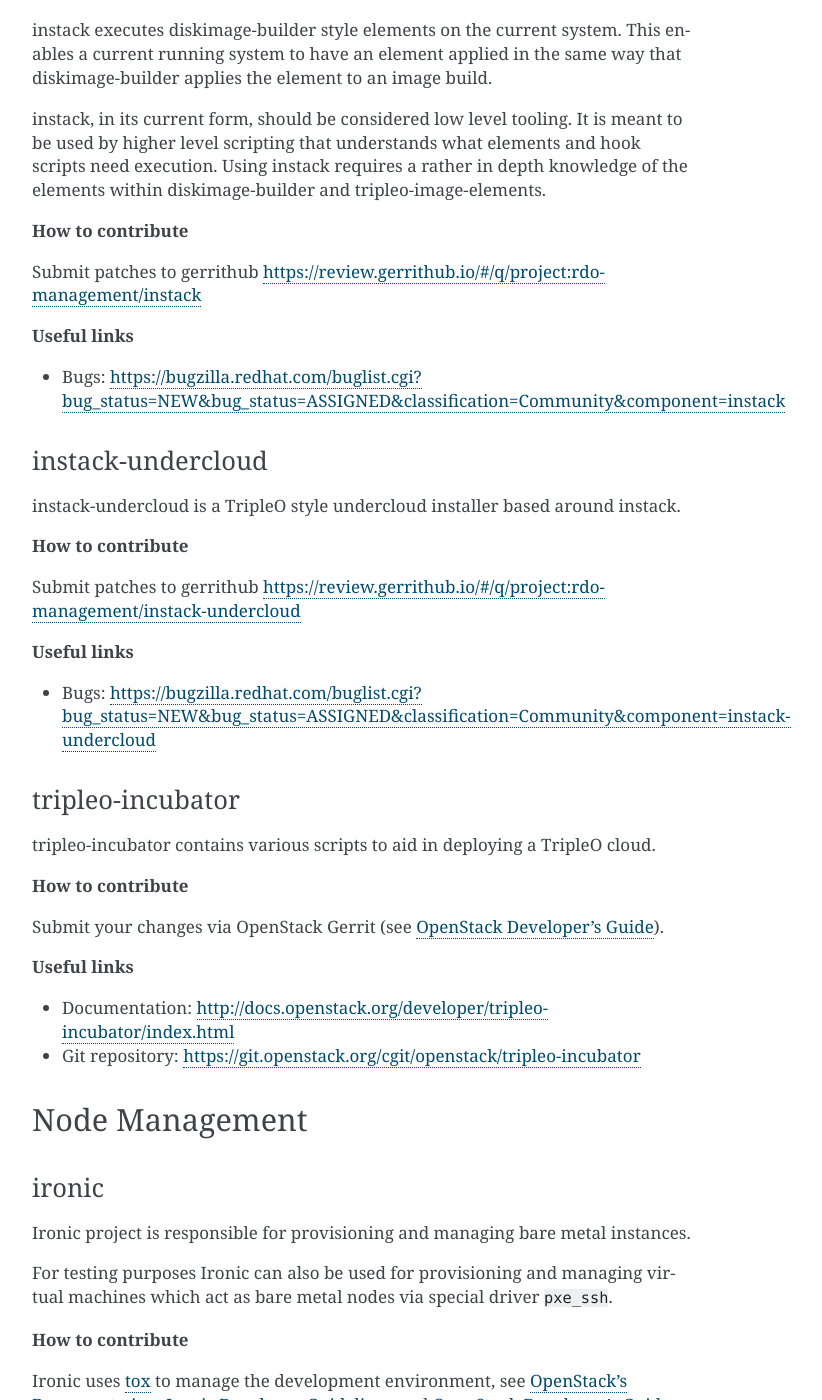
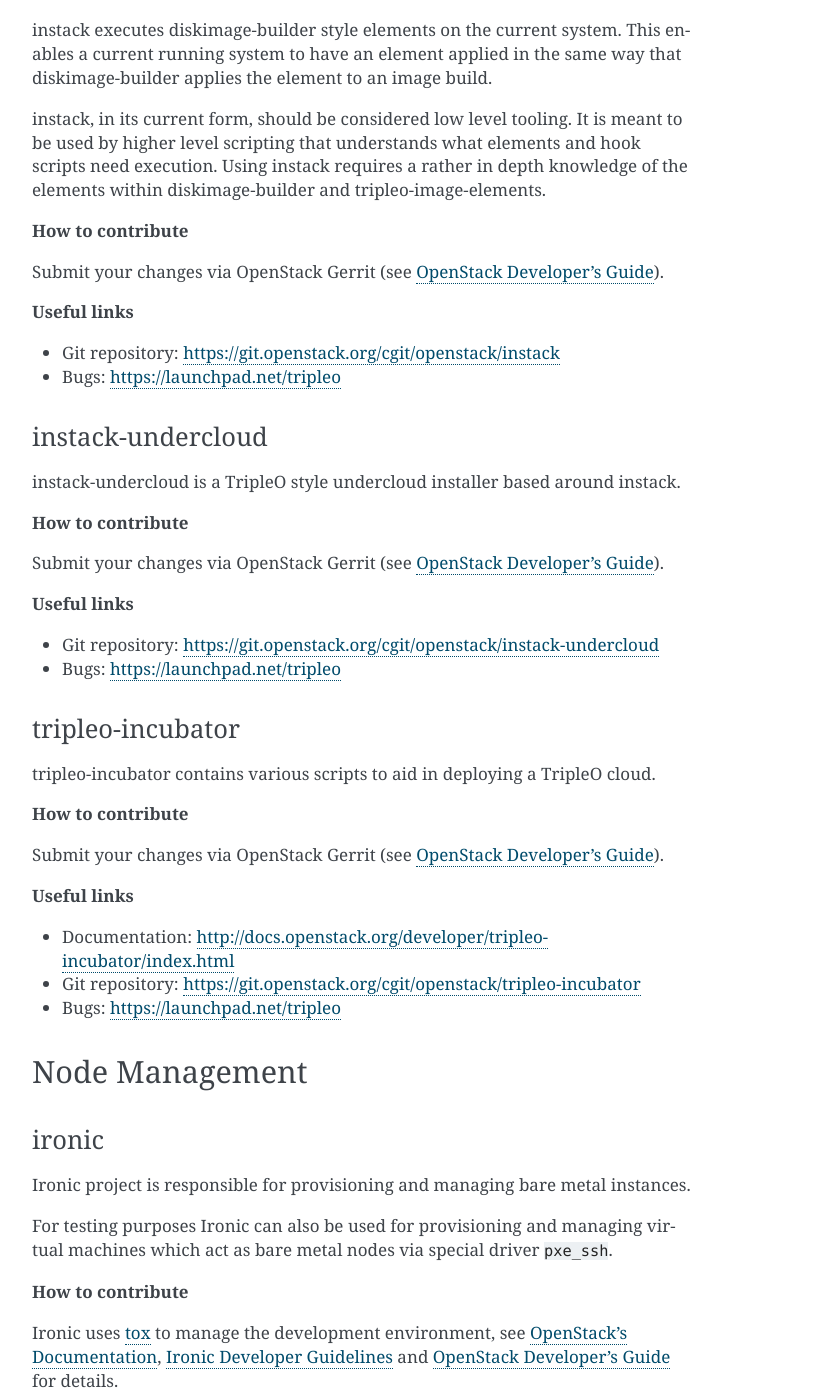
Before and after one commit to openstack-archive/tripleo-docs, a Sphinx documentation site: the page built from doc/source/introduction/components.rst, in a window 1280 px wide and 1400 px high, scrolled down 2285 px. Shown: the whole window, without its empty margins (388-1210 px from the left). Built offline with Sphinx 7.4.7, drawn with Linux system fonts in a browser that asks for light colours.

Commit message:
Update links for instack/instack-undercloud
Update the git repository and bug url links for instack and
instack-undercloud.

Change-Id: I80f1ab92989a2fb541b76664593b178cc3d52b74

```diff
--- a/doc/source/introduction/components.rst
+++ b/doc/source/introduction/components.rst
@@ -138,11 +138,14 @@
 
 **How to contribute**
 
-Submit patches to gerrithub https://review.gerrithub.io/#/q/project:rdo-management/instack
+Submit your changes via OpenStack Gerrit (see
+`OpenStack Developer's Guide
+<http://docs.openstack.org/infra/manual/developers.html>`_).
 
 **Useful links**
 
-* Bugs: https://bugzilla.redhat.com/buglist.cgi?bug_status=NEW&bug_status=ASSIGNED&classification=Community&component=instack
+* Git repository: https://git.openstack.org/cgit/openstack/instack
+* Bugs: https://launchpad.net/tripleo
 
 instack-undercloud
 ^^^^^^^^^^^^^^^^^^
@@ -151,11 +154,14 @@
 
 **How to contribute**
 
-Submit patches to gerrithub https://review.gerrithub.io/#/q/project:rdo-management/instack-undercloud
+Submit your changes via OpenStack Gerrit (see
+`OpenStack Developer's Guide
+<http://docs.openstack.org/infra/manual/developers.html>`_).
 
 **Useful links**
 
-* Bugs: https://bugzilla.redhat.com/buglist.cgi?bug_status=NEW&bug_status=ASSIGNED&classification=Community&component=instack-undercloud
+* Git repository: https://git.openstack.org/cgit/openstack/instack-undercloud
+* Bugs: https://launchpad.net/tripleo
 
 tripleo-incubator
 ^^^^^^^^^^^^^^^^^
@@ -171,6 +177,7 @@
 
 * Documentation: http://docs.openstack.org/developer/tripleo-incubator/index.html
 * Git repository: https://git.openstack.org/cgit/openstack/tripleo-incubator
+* Bugs: https://launchpad.net/tripleo
 
 
 Node Management
```
